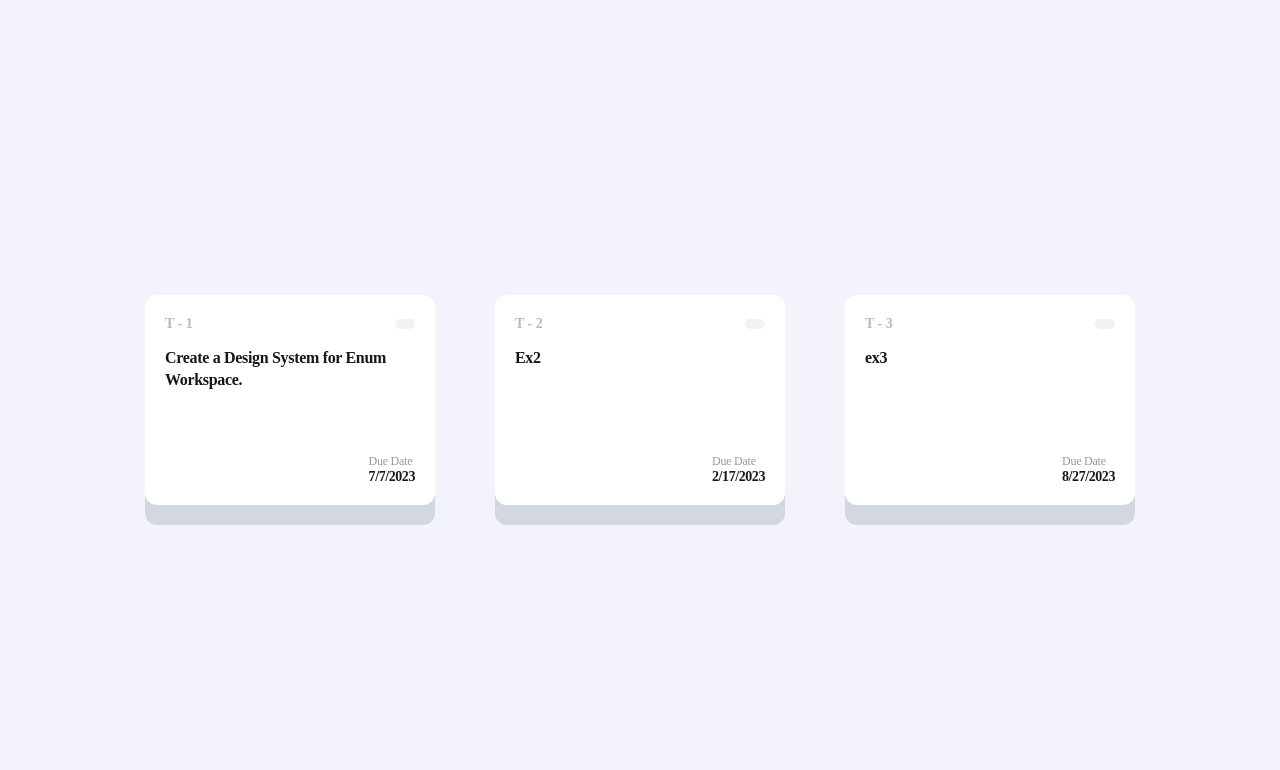
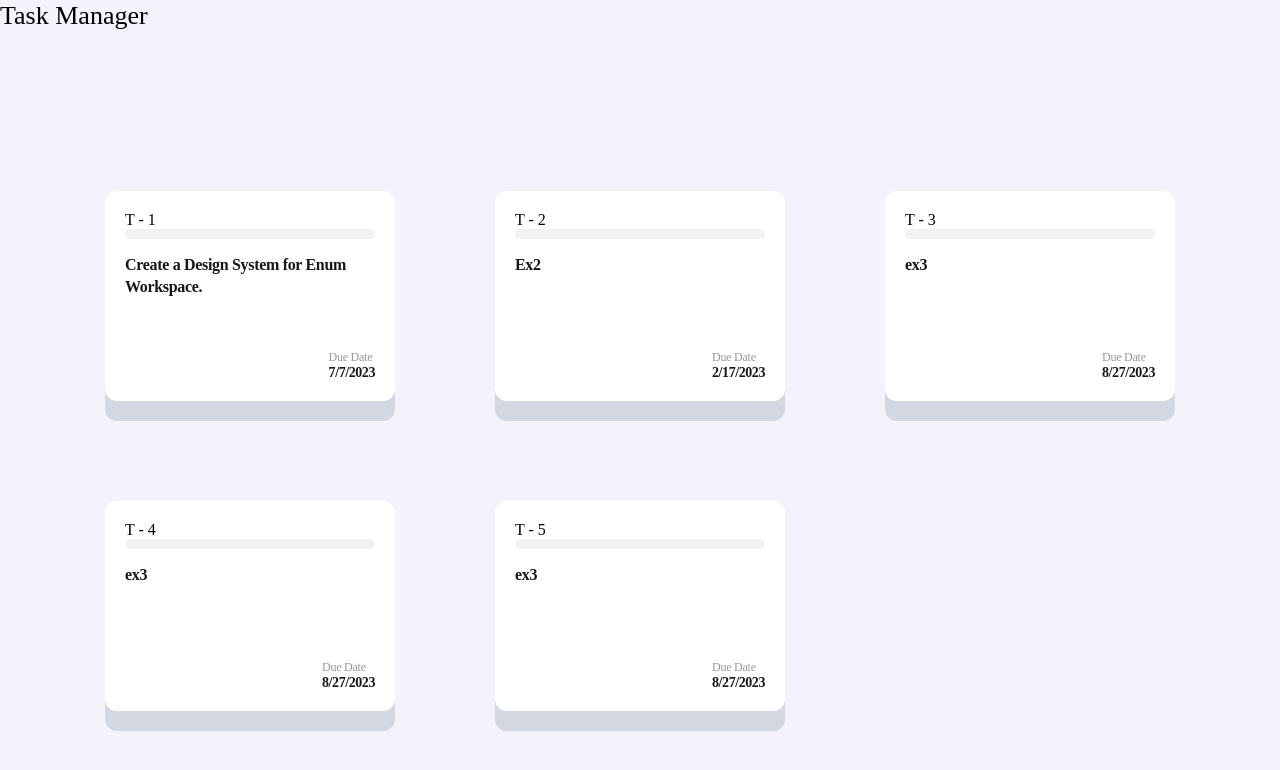
Before and after one commit to vaidanicu/Task-Manager, a React (Create React App) app: page / in a window 1280 px wide. Shown: the top 770 px of the page. Built offline with nearby package versions, Linux system fonts and the light colour scheme.

Commit message:
taskList.map

```diff
--- a/src/App.css
+++ b/src/App.css
@@ -1,7 +1,19 @@
-.App-header {
+.App {
   background-color: #f3f3fb;
   min-height: 100vh;
   display: flex;
   justify-content: center;
   align-items: center;
 }
+.app-content {
+  flex: 1;
+  display: grid;
+  grid-template-rows: max-content auto;
+}
+.app-content h1 {
+  font-style: normal;
+  font-weight: 400;
+  font-size: 26px;
+  line-height: 31px;
+  margin: 0 0 50px;
+}
--- a/src/App.js
+++ b/src/App.js
@@ -1,6 +1,5 @@
 import "./App.css";
 import TaskViewer from "./components/task-viewer/TaskViewer";
-import TaskContainer from "./components/task-viewer/TaskViewer";
 
 function App() {
   const data = [
@@ -22,11 +21,26 @@ function App() {
       Name: "ex3",
       dueDate: new Date(2023, 7, 27),
     },
+    {
+      id: "T - 4",
+      Status: "Complete",
+      Name: "ex3",
+      dueDate: new Date(2023, 7, 27),
+    },
+    {
+      id: "T - 5",
+      Status: "Complete",
+      Name: "ex3",
+      dueDate: new Date(2023, 7, 27),
+    },
   ];
 
   return (
     <div className="App">
-      <TaskViewer taskList={data} />
+      <div className="app-content">
+        <h1>Task Manager</h1>
+        <TaskViewer taskList={data} />
+      </div>
     </div>
   );
 }
--- a/src/components/task-viewer/TaskViewer.css
+++ b/src/components/task-viewer/TaskViewer.css
@@ -1,11 +1,14 @@
-.card-header {
-  display: flex;
-  justify-content: space-between;
-  align-items: center;
+.task-viewer-container {
+  background-color: #f3f3fb;
+  border-radius: 50px;
+  padding: 80px;
+  overflow-y: scroll;
 }
-.card-header p {
-  font-size: 14px;
-  line-height: 17px;
-  color: #b9b9b9;
-  font-weight: 700;
+
+.task-list-container {
+  display: grid;
+  grid-template-columns: repeat(auto-fill, minmax(250px, 1fr));
+  grid-auto-rows: minmax(min-content, max-content);
+  justify-items: center;
+  gap: 40px 50px;
 }
--- a/src/components/task-viewer/TaskViewer.js
+++ b/src/components/task-viewer/TaskViewer.js
@@ -3,26 +3,20 @@ import "../task-viewer/TaskViewer.css";
 
 function TaskViewer(props) {
   return (
-    <header className="App-header">
-      <TaskCard
-        Id={props.taskList[0].id}
-        Status={props.taskList[0].Status}
-        Name={props.taskList[0].Name}
-        dueDate={props.taskList[0].dueDate}
-      />
-      <TaskCard
-        Id={props.taskList[1].id}
-        Status={props.taskList[1].Status}
-        Name={props.taskList[1].Name}
-        dueDate={props.taskList[1].dueDate}
-      />
-      <TaskCard
-        Id={props.taskList[2].id}
-        Status={props.taskList[2].Status}
-        Name={props.taskList[2].Name}
-        dueDate={props.taskList[2].dueDate}
-      />
-    </header>
+    <div className="task-viewer-container">
+      <div className="task-list-container">
+        {props.taskList.map((item) => {
+          return (
+            <TaskCard
+              Id={item.id}
+              Status={item.Status}
+              Name={item.Name}
+              dueDate={item.dueDate}
+            />
+          );
+        })}
+      </div>
+    </div>
   );
 }
 
```
